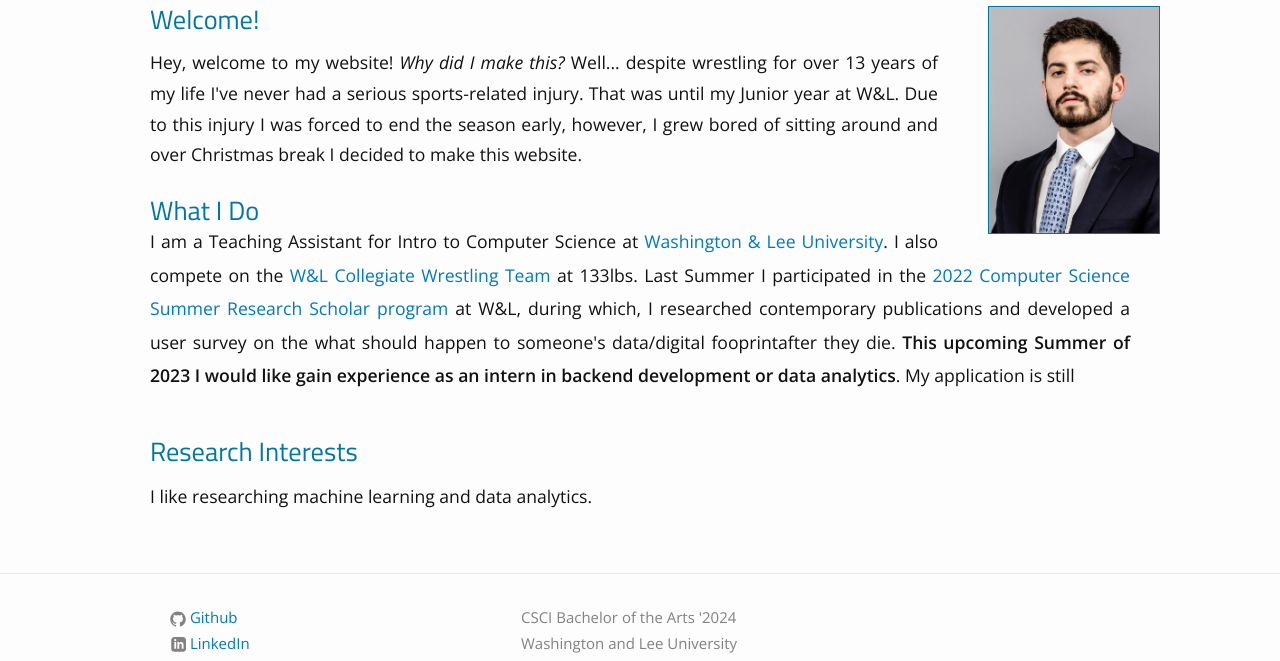
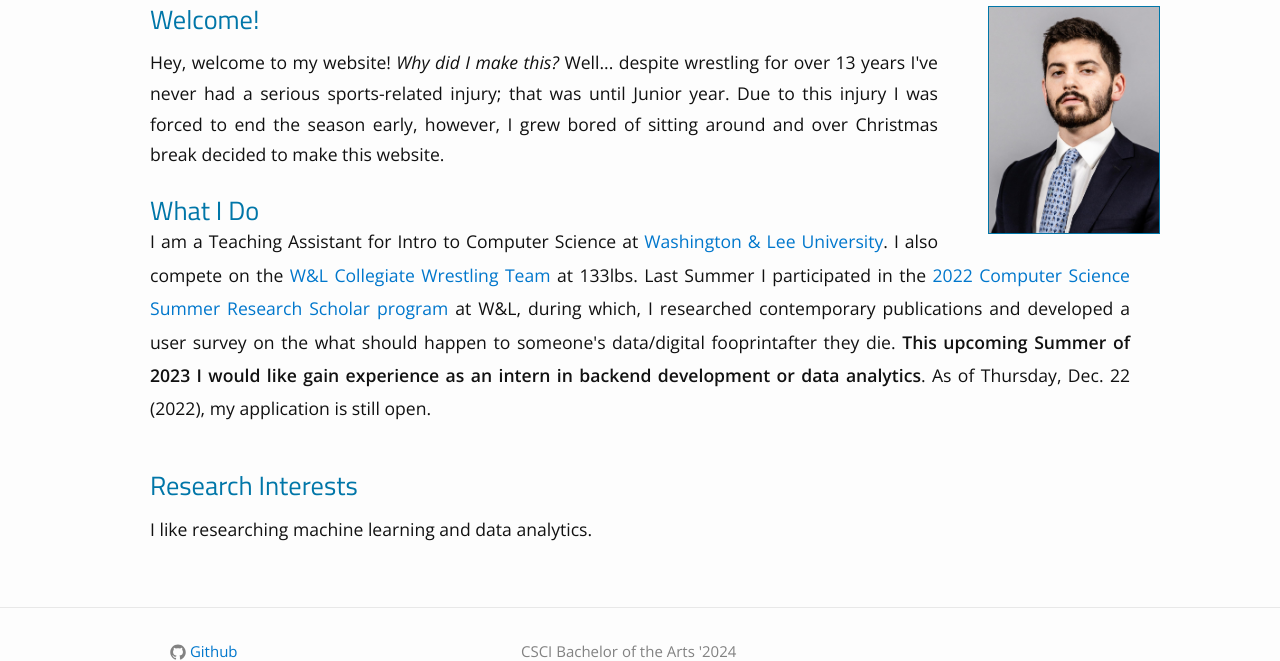
Before and after one commit to JackBosco/Website, a Flask app: page / in a window 1280 px wide. Shown: the part 139-800 px from the top of the page. Run offline with Flask 2, Linux system fonts and the light colour scheme.

Commit message:
cool date

```diff
--- a/app.py
+++ b/app.py
@@ -1,11 +1,13 @@
 from flask import Flask, render_template, request, url_for, redirect
+from datetime import date
 import sqlite3
 
 app = Flask(__name__)
 
 @app.route('/')
 def home():
-    return render_template("index.html")
+    return render_template("index.html", date='{0:%A}, {0:%b}. {0:%d} ({0:%Y})'.format(date.today()))
+
 
 # def get_db_connection(database):
 #     # establishes a connection with the database and returns a connection object
--- a/templates/index.html
+++ b/templates/index.html
@@ -20,8 +20,8 @@
       <p style="line-height: 175%;">
         Hey, welcome to my website!
         <i>Why did I make this?</i>
-        Well... despite wrestling for over 13 years of my life I've never had a serious sports-related injury. That was until my Junior year at W&amp;L.
-        Due to this injury I was forced to end the season early, however, I grew bored of sitting around and over Christmas break I decided to make this website.
+        Well... despite wrestling for over 13 years I've never had a serious sports-related injury; that was until Junior year.
+        Due to this injury I was forced to end the season early, however, I grew bored of sitting around and over Christmas break decided to make this website.
       </p>
 
       <h1 style="line-height: 190%">What I Do</h1>
@@ -33,7 +33,8 @@
         Last Summer I participated in the
         <a href="https://csblog.academic.wlu.edu/2022/06/14/2022-computer-science-summer-research-scholars/">2022 Computer Science Summer Research Scholar program</a>
         at W&amp;L, during which, I researched contemporary publications and developed a user survey on the what should happen to someone's data/digital fooprintafter they die.
-        <strong>This upcoming Summer of 2023 I would like gain experience as an intern in backend development or data analytics</strong>. My application is still
+        <strong>This upcoming Summer of 2023 I would like gain experience as an intern in backend development or data analytics</strong>.
+        As of {{date}}, my application is still open.
       </p>
 
 
```
